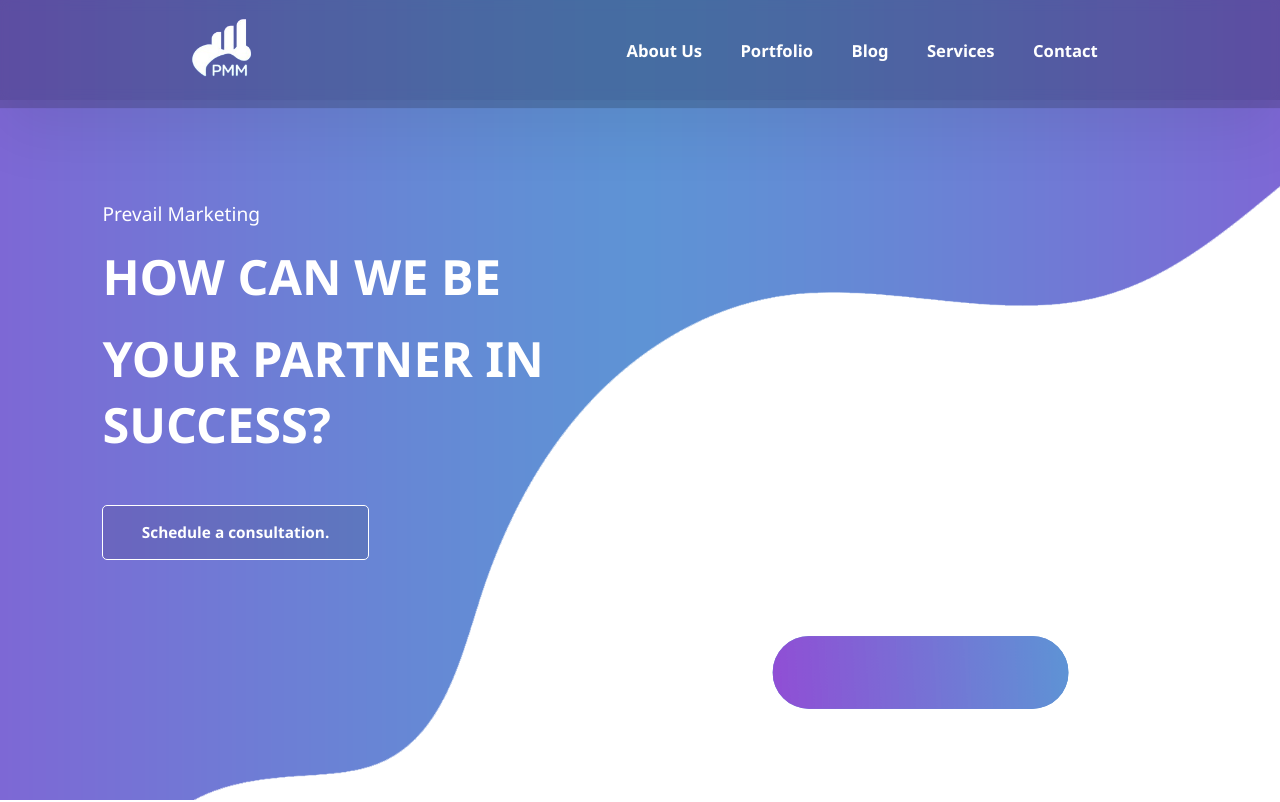
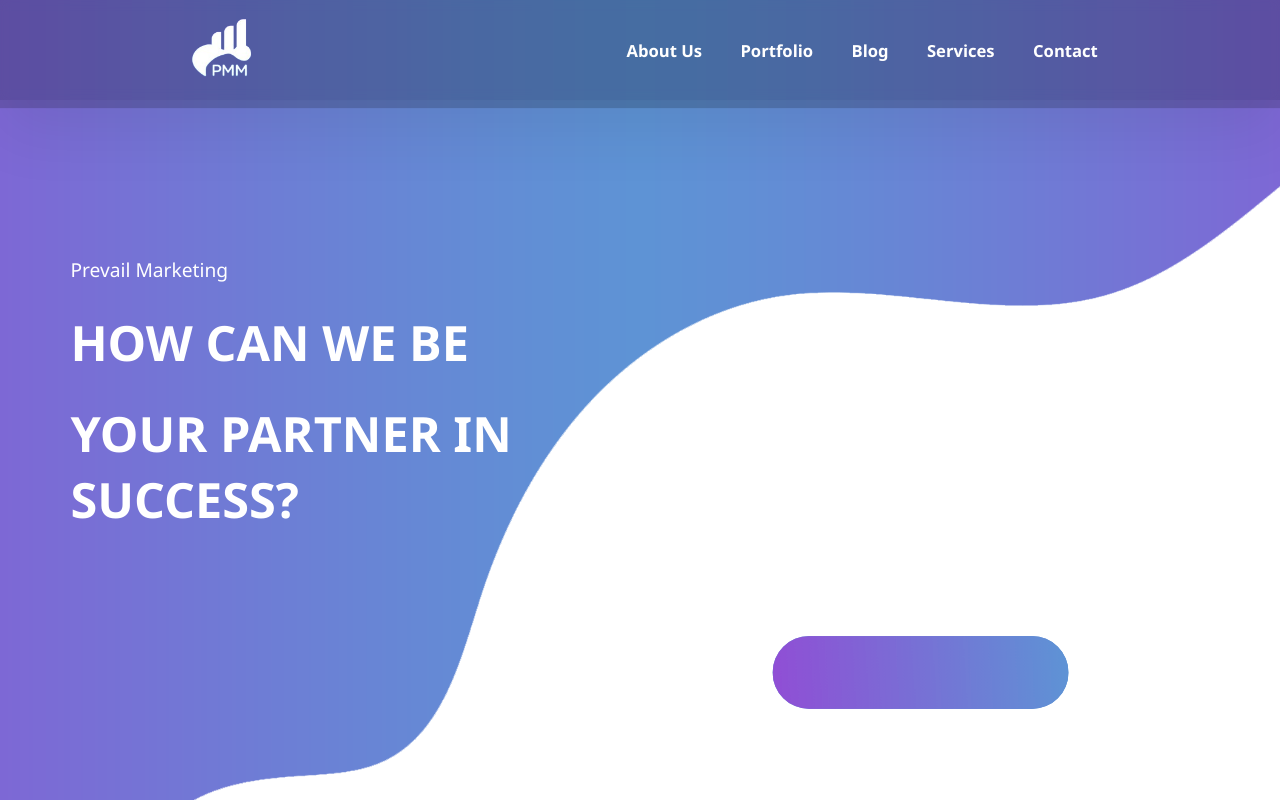
Before and after one commit to Umweltdev/prevailclient, a React (Vite) app: page / in a window 1280 px wide. Shown: the top 802 px of the page. Built offline with nearby package versions, Linux system fonts and the light colour scheme.

Commit message:
section 3|our core values

```diff
--- a/src/components/Footer/assets/footer.css
+++ b/src/components/Footer/assets/footer.css
@@ -1,9 +1,10 @@
 .footer {
   background-image: url(../assets/Footer.svg) !important;
-  height: 100vh;
+  height: 120vh;
   background-position: center;
   background-repeat: no-repeat;
   background-size: cover;
+
 }
 
 .footerMission {
--- a/src/components/Landing/Hero.jsx
+++ b/src/components/Landing/Hero.jsx
@@ -103,9 +103,16 @@ const Hero = () => {
         <motion.h1 variants={letter2} className="hero-two">
           YOUR PARTNER IN SUCCESS?
         </motion.h1>
-        <motion.p variants={fadeInUp} className="hero-three">
-          <button className="heroBtn">Schedule a consultation.</button>
-        </motion.p>
+      </motion.div>
+      <motion.div
+        className="hero"
+        initial="initial"
+        animate="animate"
+        variants={stagger}
+      >
+        <div className="hero-four">
+          <div className="heroBtn">Schedule a consultation</div>
+        </div>
       </motion.div>
     </motion.div>
   );
--- a/src/components/Landing/SectionFive.jsx
+++ b/src/components/Landing/SectionFive.jsx
@@ -1,5 +1,5 @@
 import "./assets/landing.css";
-import branding from "./assets/branding.png";
+import branding from "./assets/brand.png";
 import website from "./assets/web.png";
 import announcement from "./assets/seo.png";
 import socialmedia from "./assets/dm.png";
--- a/src/components/Landing/assets/landing.css
+++ b/src/components/Landing/assets/landing.css
@@ -4,17 +4,18 @@
   background-position: center;
   background-repeat: no-repeat;
   background-size: cover;
+  display: flex;
 }
 
 .hero {
-  margin-left: 8vw;
+  margin-left: 5.5vw;
   display: flex;
   flex-direction: column;
   gap: 2vh;
 }
 
 .hero-one {
-  padding-top: 25vh;
+  padding-top: 32vh;
   font-size: 1.5vw;
   font-weight: 100;
   color: white;
@@ -24,27 +25,27 @@
   font-size: 3.8vw;
   width: 50vw;
   color: white;
+  margin-top: 1.2vh;
 }
 
 .hero-three {
-  font-size: 1vw;
+  font-size: 1.2vw;
 }
 
 .heroBtn {
-  padding: 2vh 3vw;
-  background-color: rgba(0, 0, 0, 0.1);
-  border: 1px solid white;
-  font-size: 1.2vw;
-  border-radius: 5px;
+  border: none;
+  font-size: 1.3vw;
   color: white;
   font-weight: bold;
   transition: 1s all ease-in-out;
-  margin-top: 4vh;
+  margin-top: 89vh;
+  right: 8vw;
+  cursor: pointer;
 }
 
-.heroBtn:hover {
+/* .heroBtn:hover {
   background-color: var(--first-color);
-}
+} */
 
 /* Mobile breakpoint */
 /* @media only screen and (max-width: 700px) {
@@ -513,7 +514,7 @@
 .sFourContainer {
   display: flex;
   flex-direction: row;
-   background: rgb(128, 100, 213);
+  background: rgb(128, 100, 213);
   background: linear-gradient(
     90deg,
     rgba(128, 100, 213, 1) 0%,
```
Also changed, not shown: src/components/Landing/assets/brand.png (added).
